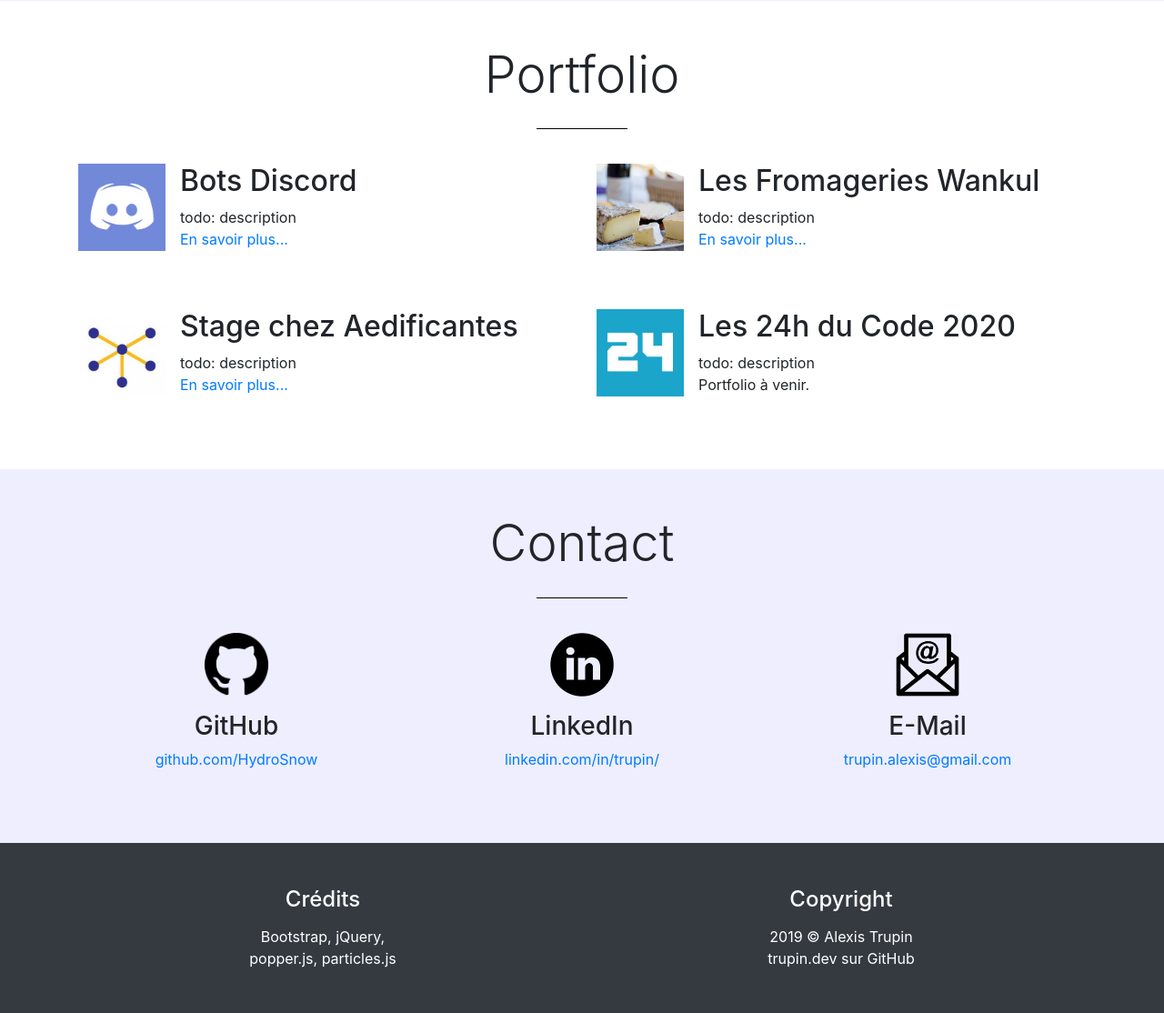
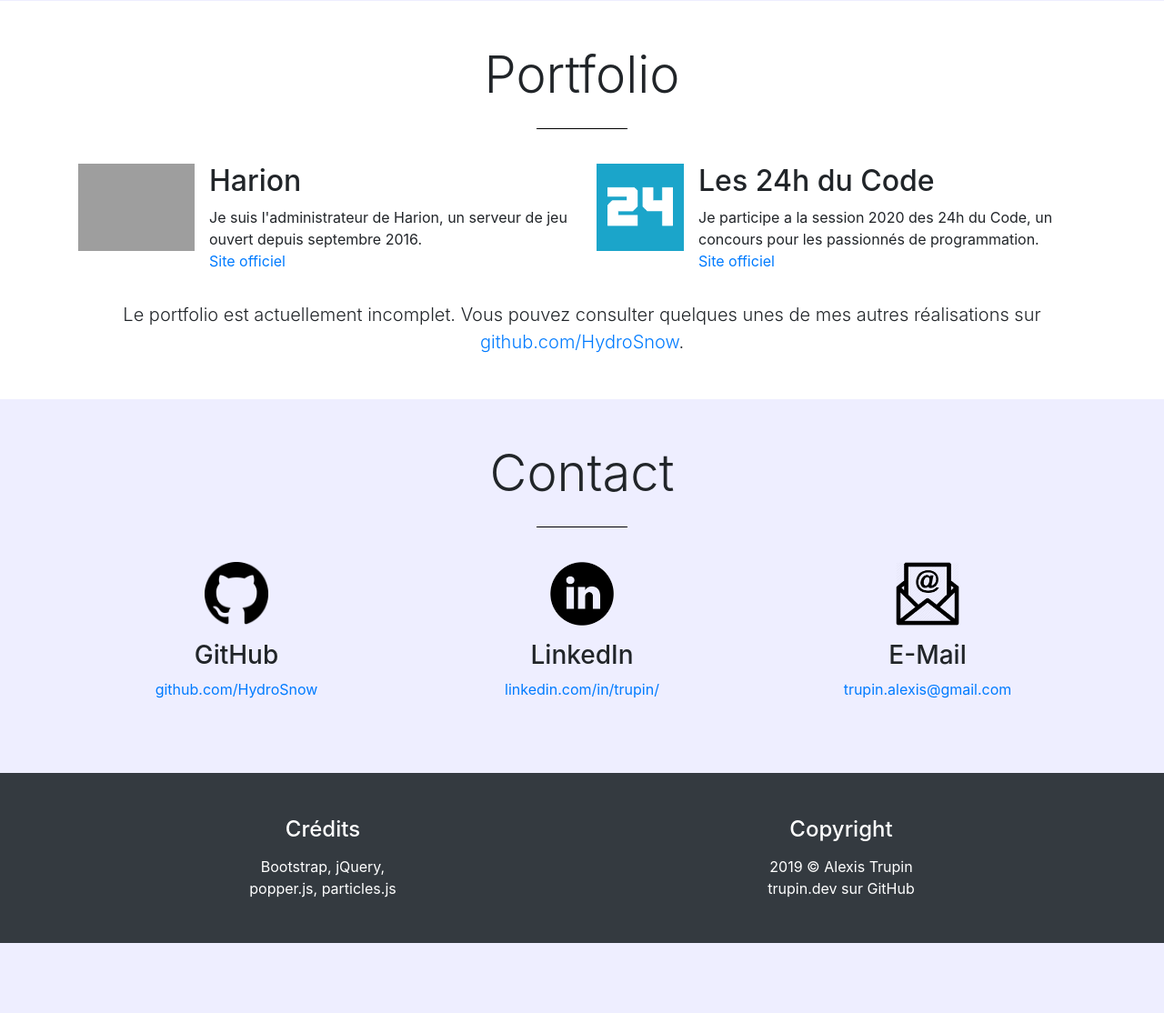
Before and after one commit to HydroSnow/trupin.dev, a PHP site: page / in a window 1280 px wide. Shown: the part 1086-2200 px from the top of the page at 91% size. After the commit the page ends 2123 px from the top, so only its background shows below. Run offline with PHP 8.4, Linux system fonts and the light colour scheme; grey boxes are pictures that could not be loaded.

Commit message:
updating website

```diff
--- a/index.php
+++ b/index.php
@@ -159,38 +159,23 @@
 			<div class="content-line" style="background-color:black; width:100px;"></div>
 			<div class="row">
 				<div class="col-12 col-md-6 portfolio p-3">
-					<img class="img-fluid" src="/img/portfolio/discord.png" alt="Logo Discord">
+					<img class="img-fluid" src="https://www.harion.fr/media/logo.webp" alt="Logo Discord">
 					<div>
-						<h2>Bots Discord</h2>
-						<p class="mb-0">todo: description</p>
-						<p><a href="https://github.com/HydroSnow/Portfolio/blob/master/discord.md">En savoir plus...</a></p>
-					</div>
-				</div>
-				<div class="col-12 col-md-6 portfolio p-3">
-					<img class="img-fluid" src="/img/portfolio/fromage.jpg" alt="Fromage">
-					<div>
-						<h2>Les Fromageries Wankul</h2>
-						<p class="mb-0">todo: description</p>
-						<p><a href="https://github.com/HydroSnow/Portfolio/blob/master/wankul.md">En savoir plus...</a></p>
-					</div>
-				</div>
-				<div class="col-12 col-md-6 portfolio p-3">
-					<img class="img-fluid" src="/img/portfolio/aedificantes.jpg" alt="Logo Aedificantes">
-					<div>
-						<h2>Stage chez Aedificantes</h2>
-						<p class="mb-0">todo: description</p>
-						<p><a href="https://github.com/HydroSnow/Portfolio/blob/master/aedificantes.md">En savoir plus...</a></p>
+						<h2>Harion</h2>
+						<p class="mb-0">Je suis l'administrateur de Harion, un serveur de jeu ouvert depuis septembre 2016.</p>
+						<p><a href="https://www.harion.fr/">Site officiel</a></p>
 					</div>
 				</div>
 				<div class="col-12 col-md-6 portfolio p-3">
 					<img class="img-fluid" src="/img/portfolio/24h.jpg" alt="Logo 24h du Code">
 					<div>
-						<h2>Les 24h du Code 2020</h2>
-						<p class="mb-0">todo: description</p>
-						<p>Portfolio à venir.</p>
+						<h2>Les 24h du Code</h2>
+						<p class="mb-0">Je participe a la session 2020 des 24h du Code, un concours pour les passionnés de programmation.</p>
+						<p><a href="https://www.les24hducode.fr/">Site officiel</a></p>
 					</div>
 				</div>
 			</div>
+			<p class="lead">Le portfolio est actuellement incomplet. Vous pouvez consulter quelques unes de mes autres réalisations sur <a href="https://github.com/HydroSnow">github.com/HydroSnow</a>.</p>
 		</div>
 	</section>
 	<section class="bg-light">
```
